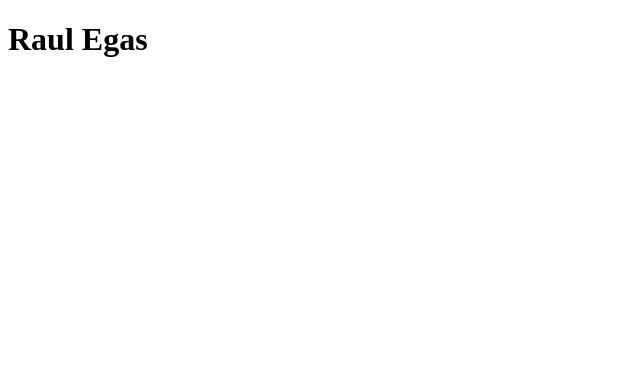
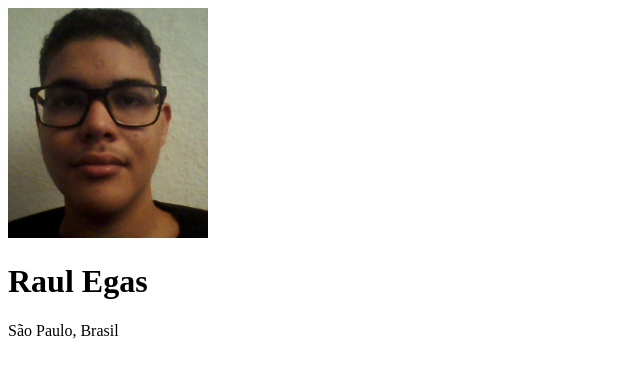
Before and after one commit to raulegas12Ati/meus-links, a plain HTML site: page meuslinks/index.html in a window 1280 px wide. Shown: the whole page, without its empty margins (0-640 px from the left). Drawn offline with Linux system fonts and the light colour scheme.

Commit message:
desenvolvimento do html

```diff
--- a/meuslinks/index.html
+++ b/meuslinks/index.html
@@ -7,7 +7,9 @@
 </head>
 <body>
 <div>
+    <img src="./WIN_20240310_22_32_46_Pro(1).jpg" alt="imagem docriador da pagina de links " width="200">
     <h1> Raul Egas </h1>
+    <p>São Paulo, Brasil</p>
 
 </div>
 </body>
```
Also changed, not shown: meuslinks/WIN_20240310_22_32_46_Pro(1).jpg (added).
